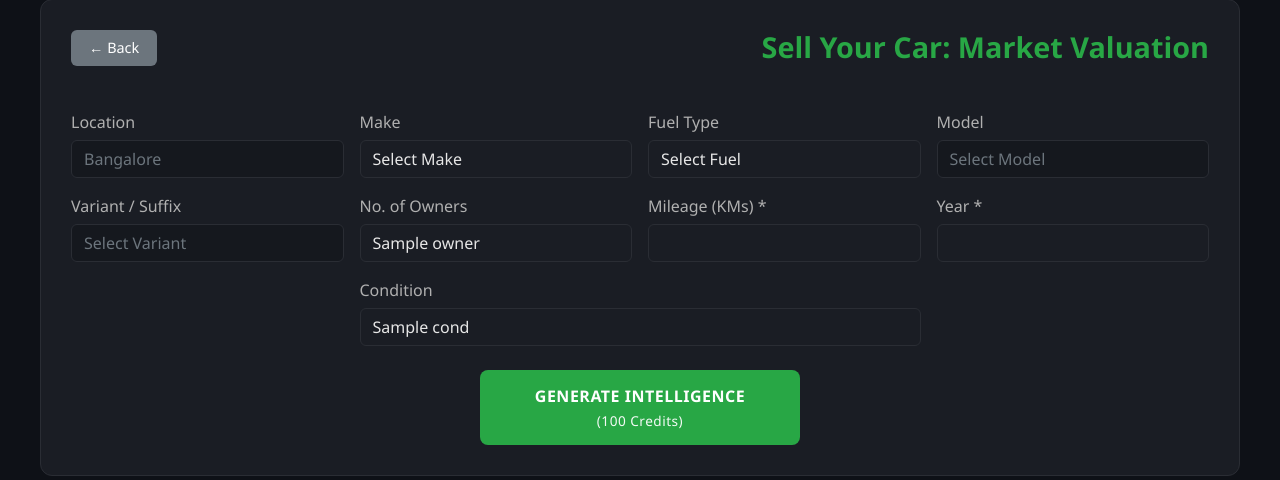
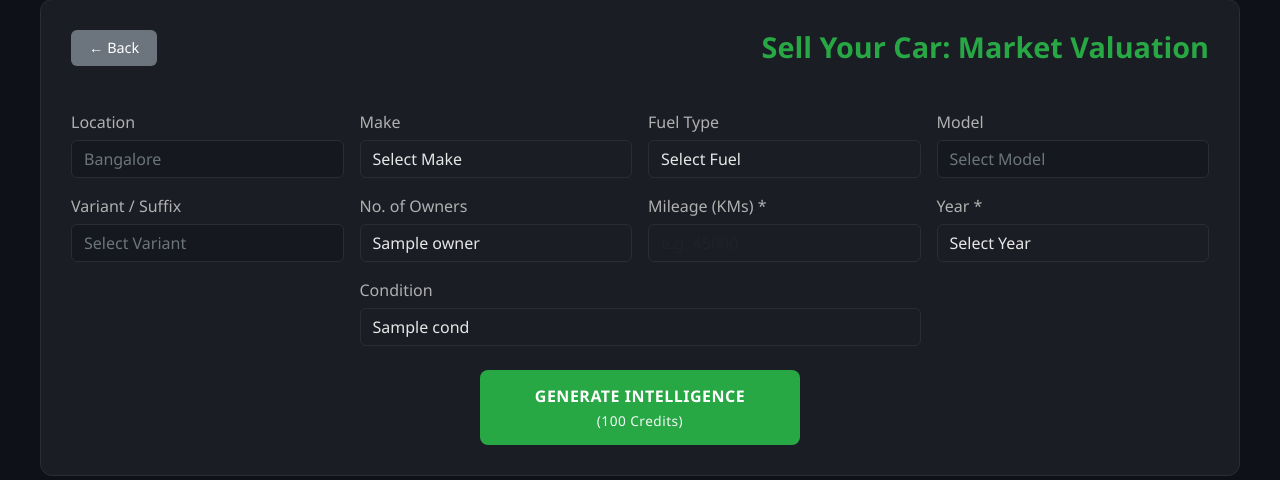
Before and after one commit to autoknowmus-web/autoknowmus, a Flask app: template templates/seller.html in a window 1280 px wide. Shown: the part 31-511 px from the top of the page. Run offline with Flask 3, Linux system fonts and the light colour scheme; the template is opened without the code that fills it: most values are stand-ins (such as "Sample title", 1, 10 or a date in 2020).

Commit message:
Update seller.html

```diff
--- a/templates/seller.html
+++ b/templates/seller.html
@@ -12,7 +12,10 @@
     width: 320px; display: block; margin: 0 auto;
   }
   .btn-generate:hover { background: #218838; color: #fff; }
-  .btn-generate .credit-cost { display: block; font-size: 0.85rem; font-weight: 500; margin-top: 3px; opacity: 0.95; }
+  .btn-generate .credit-cost {
+    display: block; font-size: 0.85rem; font-weight: 500;
+    margin-top: 3px; opacity: 0.95;
+  }
 </style>
 {% endblock %}
 
@@ -25,7 +28,7 @@
     </div>
 
     <form method="POST" action="{{ url_for('valuate') }}">
-      <!-- Row 1: 4 filters -->
+      <!-- Row 1: Location, Make, Fuel, Model -->
       <div class="row g-3 mb-3">
         <div class="col-md-3">
           <label class="form-label">Location</label>
@@ -44,7 +47,8 @@
           <label class="form-label">Fuel Type</label>
           <select class="form-select" name="fuel" id="fuel" required>
             <option value="">Select Fuel</option>
-            {% for fuel in fuels|sort %}
+            {# Fixed order — do NOT sort #}
+            {% for fuel in fuels %}
               <option value="{{ fuel }}">{{ fuel }}</option>
             {% endfor %}
           </select>
@@ -57,7 +61,7 @@
         </div>
       </div>
 
-      <!-- Row 2: 4 filters -->
+      <!-- Row 2: Variant, Owner, Mileage, Year -->
       <div class="row g-3 mb-3">
         <div class="col-md-3">
           <label class="form-label">Variant / Suffix</label>
@@ -75,15 +79,20 @@
         </div>
         <div class="col-md-3">
           <label class="form-label">Mileage (KMs) *</label>
-          <input type="number" class="form-control" name="mileage" required min="0">
+          <input type="number" class="form-control" name="mileage" required min="0" placeholder="e.g. 45000">
         </div>
         <div class="col-md-3">
           <label class="form-label">Year *</label>
-          <input type="number" class="form-control" name="year" required min="1990" max="2026">
+          <select class="form-select" name="year" required>
+            <option value="">Select Year</option>
+            {% for y in years %}
+              <option value="{{ y }}">{{ y }}</option>
+            {% endfor %}
+          </select>
         </div>
       </div>
 
-      <!-- Row 3: 1 filter + centered button -->
+      <!-- Row 3: Condition + Button -->
       <div class="row g-3 mb-4">
         <div class="col-md-6 offset-md-3">
           <label class="form-label">Condition</label>
@@ -106,7 +115,7 @@
 
 {% block scripts %}
 <script>
-  // Fuel-first filtering: Fuel → Model → Variant (all alphabetical)
+  // Fuel-first filtering (alphabetical model/variant lists)
   const MODELS_BY_BRAND = {{ {
     'Audi': ['A3','A4','A6','Q3','Q5','Q7'],
     'BMW': ['3 Series','5 Series','X1','X3','X5','X7'],
@@ -143,7 +152,6 @@
     variantEl.disabled = true;
 
     if (make && fuel && MODELS_BY_BRAND[make]) {
-      // Alphabetical sort enforced
       const models = [...MODELS_BY_BRAND[make]].sort((a,b)=>a.localeCompare(b));
       models.forEach(m => {
         const opt = document.createElement('option');
@@ -159,7 +167,6 @@
   function refreshVariants() {
     variantEl.innerHTML = '<option value="">Select Variant</option>';
     if (modelEl.value) {
-      // Generic alphabetical variants (can be model-specific later)
       ['Base','LXi','VXi','ZXi','ZXi Plus'].sort().forEach(v => {
         const opt = document.createElement('option');
         opt.value = v; opt.textContent = v;
```
